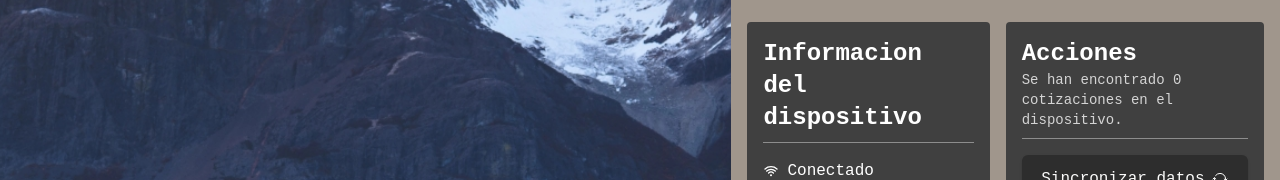
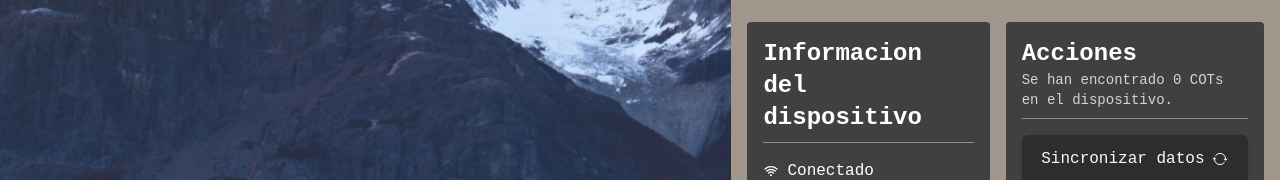
Before and after one commit to AngheloAlva/geobiota-test, a Next.js app: page / in a window 1280 px wide. Shown: the part 542-722 px from the top of the page. Built offline with nearby package versions, Linux system fonts and the light colour scheme; no server answers.

Commit message:
Fix text in home page

```diff
--- a/src/app/page.tsx
+++ b/src/app/page.tsx
@@ -156,7 +156,7 @@ export default function HomePage() {
 								<h2 className="text-2xl font-bold">Acciones</h2>
 
 								<p className="text-sm text-neutral-300">
-									Se han encontrado {cots.length} cotizaciones en el dispositivo.
+									Se han encontrado {cots.length} COTs en el dispositivo.
 								</p>
 
 								<div className="my-2 h-px w-full bg-white/40" />
```
